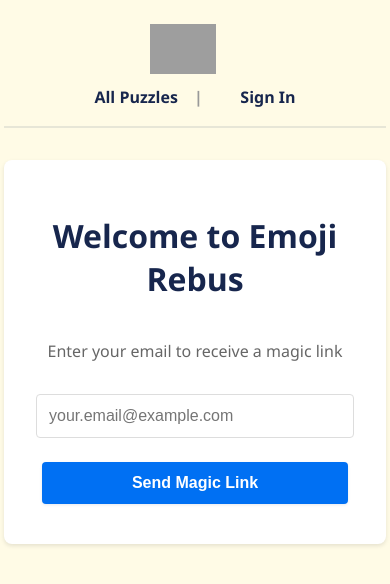
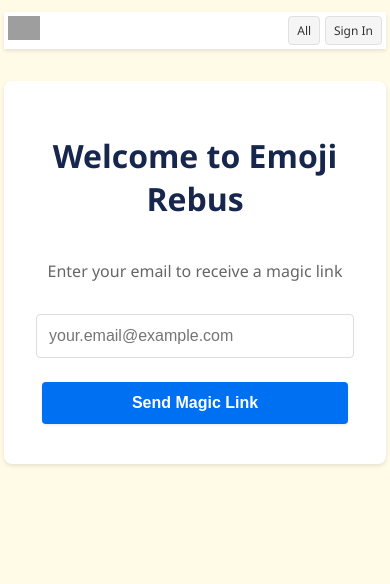
Before and after one commit to john-jacobs/emoji-rebus, a React (Create React App) app: page /login in a window 390 px wide. Shown: the top 584 px of the page. Built offline with nearby package versions, Linux system fonts and the light colour scheme; no server answers; grey boxes are pictures that could not be loaded.

Commit message:
fixed nav again

```diff
--- a/src/App.css
+++ b/src/App.css
@@ -1743,3 +1743,111 @@ input:focus, button:focus {
     flex-wrap: nowrap;
   }
 }
+
+/* Header and Navigation Styles */
+.header {
+  background-color: #fff;
+  box-shadow: 0 2px 4px rgba(0, 0, 0, 0.1);
+  position: sticky;
+  top: 0;
+  z-index: 1000;
+  width: 100%;
+}
+
+.header-content {
+  display: flex;
+  justify-content: space-between;
+  align-items: center;
+  padding: 0.5rem;
+  max-width: 100%;
+}
+
+.logo-link {
+  flex-shrink: 0;
+}
+
+.logo {
+  height: 32px;
+  width: auto;
+}
+
+.nav-menu {
+  display: flex;
+  align-items: center;
+  gap: 0.5rem;
+  flex-wrap: nowrap;
+}
+
+.nav-item {
+  text-decoration: none;
+  color: #333;
+  padding: 0.5rem 0.8rem;
+  border-radius: 6px;
+  white-space: nowrap;
+  font-size: 0.9rem;
+  font-weight: 500;
+  transition: all 0.2s ease;
+  background-color: #f5f5f5;
+  border: 1px solid #e0e0e0;
+}
+
+.nav-item:hover {
+  background-color: #e8e8e8;
+  transform: translateY(-1px);
+  box-shadow: 0 2px 4px rgba(0, 0, 0, 0.05);
+}
+
+.nav-item.active {
+  background-color: #0066cc;
+  color: white;
+  border-color: #0066cc;
+}
+
+.sign-out {
+  border: 1px solid #ff4444;
+  background-color: #fff;
+  cursor: pointer;
+  color: #ff4444;
+  padding: 0.5rem 0.8rem;
+  font-size: 0.9rem;
+  white-space: nowrap;
+  border-radius: 6px;
+  font-weight: 500;
+  transition: all 0.2s ease;
+}
+
+.sign-out:hover {
+  background-color: #ff4444;
+  color: white;
+  transform: translateY(-1px);
+  box-shadow: 0 2px 4px rgba(0, 0, 0, 0.05);
+}
+
+/* Mobile Styles */
+@media (max-width: 480px) {
+  .header-content {
+    padding: 0.25rem;
+  }
+
+  .logo {
+    height: 24px;
+  }
+
+  .nav-menu {
+    gap: 0.3rem;
+  }
+
+  .nav-item, .sign-out {
+    padding: 0.3rem 0.5rem;
+    font-size: 0.75rem;
+    border-radius: 4px;
+  }
+}
+
+/* Extra small devices */
+@media (max-width: 360px) {
+  .nav-item, .sign-out {
+    padding: 0.2rem 0.3rem;
+    font-size: 0.7rem;
+  }
+}
--- a/src/App.js
+++ b/src/App.js
@@ -40,28 +40,39 @@ function App() {
   return (
     <Router>
       <div className="app">
-        <nav>
-          <Link to="/" className="nav-logo">
-            <img src={logo} alt="EmojiCode logo" className="nav-logo-image" />
+        <header className="header">
+          <div className="header-content">
+            <Link to="/" className="logo-link">
+              <img src={logo} alt="EmojiCode logo" className="logo" />
             </Link>
-          <div className="nav-links">
-            <Link to="/">All Puzzles</Link>
+
+            <div className="nav-menu">
+              <Link to="/" className="nav-item">
+                All
+              </Link>
               {session ? (
                 <>
-                <Link to="/my-puzzles">My Puzzles</Link>
-                <Link to="/submit">Create</Link>
+                  <Link to="/my-puzzles" className="nav-item">
+                    My Puzzles
+                  </Link>
+                  <Link to="/submit" className="nav-item">
+                    Create
+                  </Link>
                   <button
                     onClick={() => supabase.auth.signOut()}
-                  className="nav-button"
+                    className="nav-item sign-out"
                   >
                     Sign Out
                   </button>
                 </>
               ) : (
-              <Link to="/login">Sign In</Link>
+                <Link to="/login" className="nav-item">
+                  Sign In
+                </Link>
               )}
             </div>
-        </nav>
+          </div>
+        </header>
 
         <Routes>
           <Route
```
Lines whose indentation alone changed are shown as unchanged.
